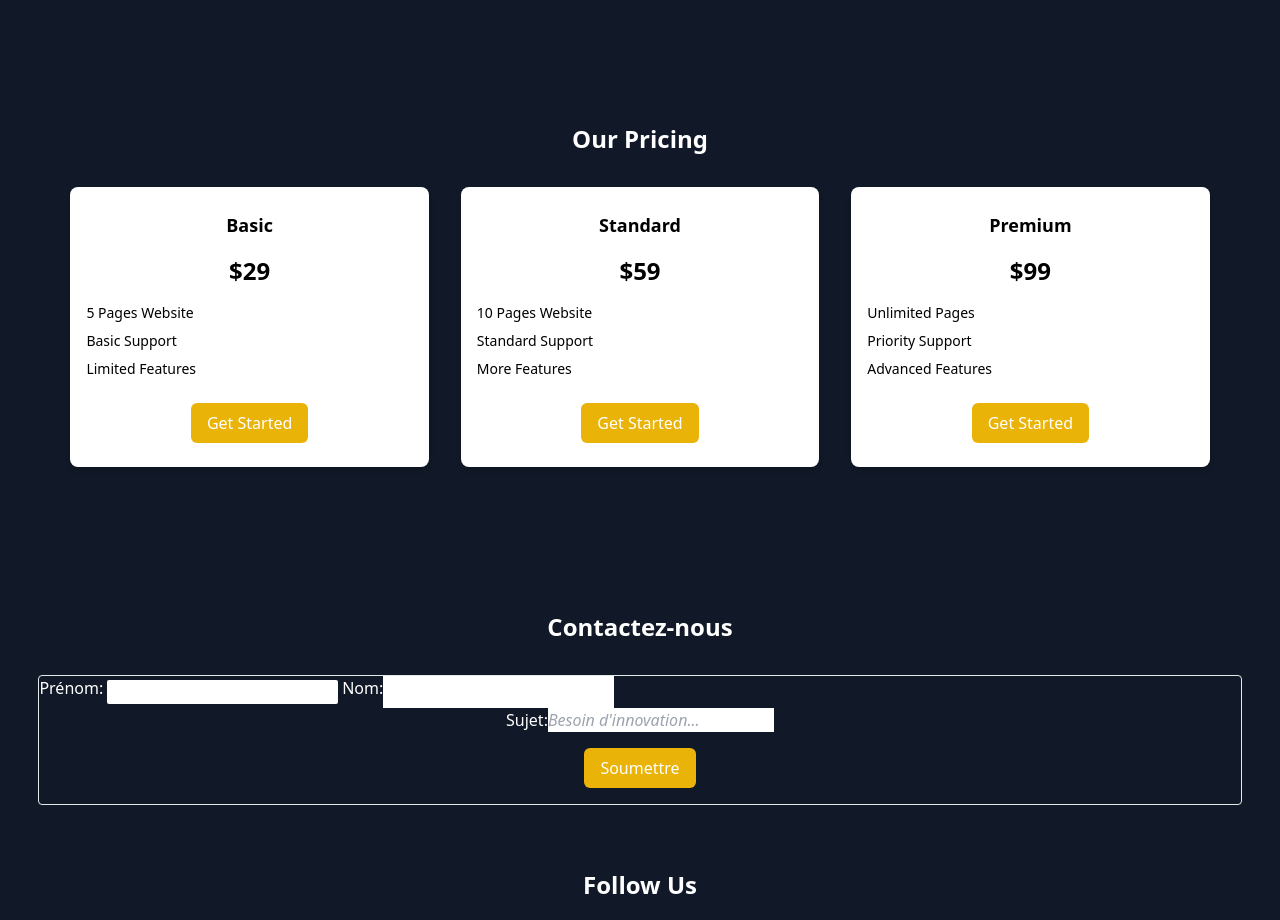
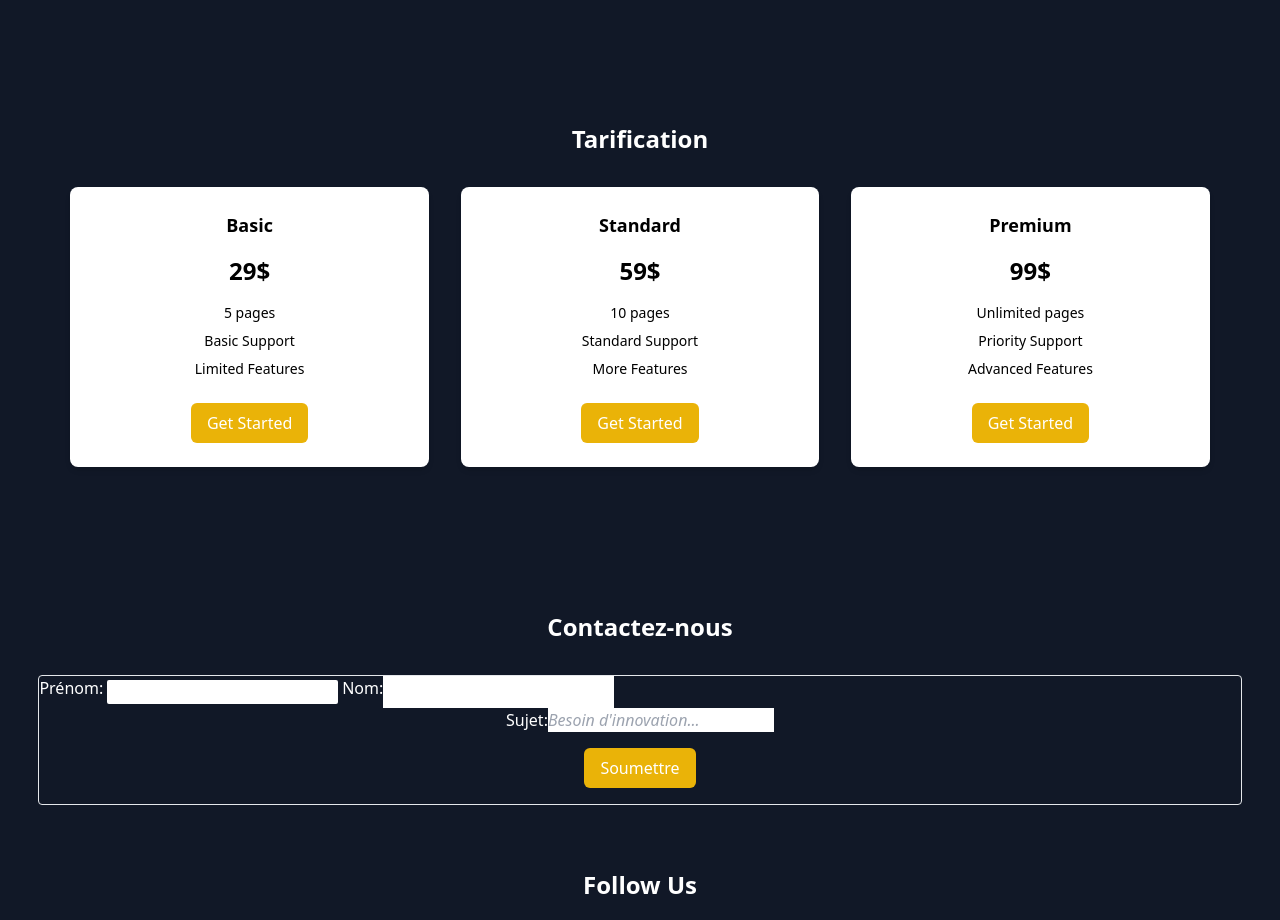
Before and after one commit to code-amin/AgenceX, a React (Create React App) app in the folder agence/: page / in a window 1280 px wide. Shown: the part 2340-3260 px from the top of the page. Built offline with nearby package versions, Linux system fonts and the light colour scheme; a web font is replaced by a local one.

Commit message:
pricing added

```diff
--- a/agence/src/Pricing.js
+++ b/agence/src/Pricing.js
@@ -4,33 +4,33 @@ const Pricing = ({ onSelectPlan, plan }) => {
   };
 
   const basic = {
-    // name: "Basic",
-    // price: "29$",
-    // pages: "5",
-    // support: "Basic Support",
-    // features: "Limited Features",
+    name: "Basic",
+    price: "29$",
+    pages: "5 pages",
+    support: "Basic Support",
+    features: "Limited Features",
     fr: "Plan de base - 29$",
   };
   const standard = {
-    // name: "Standard",
-    // price: "59$",
-    // pages: "10",
-    // support: "Standard Support",
-    // features: "More Features",
+    name: "Standard",
+    price: "59$",
+    pages: "10 pages",
+    support: "Standard Support",
+    features: "More Features",
     fr: "Plan Standard - 59$",
   };
   const premium = {
-    // name: "Premium",
-    // price: "99$",
-    // pages: "Unlimited",
-    // support: "Priority Support",
-    // features: "Advanced Features",
+    name: "Premium",
+    price: "99$",
+    pages: "Unlimited pages",
+    support: "Priority Support",
+    features: "Advanced Features",
     fr: "Plan Premium - 99$",
   };
   return (
     <div id="pricing" className="bg-gray-900 py-8 pt-24">
       <h2 className="text-2xl font-bold text-white text-center mb-8">
-        Our Pricing
+        Tarification
       </h2>
       <div className="text-black flex flex-col md:flex-row justify-center mx-4">
         {/* Package 1 */}
@@ -44,13 +44,13 @@ const Pricing = ({ onSelectPlan, plan }) => {
             handlePlan(basic.fr);
           }}
         >
-          <div className="py-6 px-4 hover:cursor-pointer">
-            <h3 className="text-lg font-semibold text-center mb-4">Basic</h3>
-            <p className="text-2xl font-bold text-center mb-4">$29</p>
+          <div className="py-6 px-4 hover:cursor-pointer text-center" >
+            <h3 className="text-lg font-semibold text-center mb-4">{basic.name}</h3>
+            <p className="text-2xl font-bold text-center mb-4">{basic.price}</p>
             <ul className="text-sm">
-              <li className="mb-2">5 Pages Website</li>
-              <li className="mb-2">Basic Support</li>
-              <li className="mb-2">Limited Features</li>
+              <li className="mb-2">{basic.pages}</li>
+              <li className="mb-2">{basic.support}</li>
+              <li className="mb-2">{basic.features}</li>
             </ul>
             <button className="block mx-auto bg-yellow-500 text-white py-2 px-4 mt-6 rounded-md hover:bg-yellow-400">
               Get Started
@@ -60,7 +60,7 @@ const Pricing = ({ onSelectPlan, plan }) => {
 
         {/* Package 2 */}
         <div
-          className={`bg-white shadow-md rounded-lg w-full md:w-1/3 md:mx-4 mb-4 hover:cursor-pointer ${
+          className={`bg-white shadow-md rounded-lg w-full md:w-1/3 md:mx-4 mb-4 ${
             plan === standard.fr
               ? "outline outline-offset-4 outline-yellow-400 "
               : "outline-none"
@@ -69,13 +69,13 @@ const Pricing = ({ onSelectPlan, plan }) => {
             handlePlan(standard.fr);
           }}
         >
-          <div className="py-6 px-4">
-            <h3 className="text-lg font-semibold text-center mb-4">Standard</h3>
-            <p className="text-2xl font-bold text-center mb-4">$59</p>
+          <div className="py-6 px-4 hover:cursor-pointer text-center" >
+            <h3 className="text-lg font-semibold text-center mb-4">{standard.name}</h3>
+            <p className="text-2xl font-bold text-center mb-4">{standard.price}</p>
             <ul className="text-sm">
-              <li className="mb-2">10 Pages Website</li>
-              <li className="mb-2">Standard Support</li>
-              <li className="mb-2">More Features</li>
+              <li className="mb-2">{standard.pages}</li>
+              <li className="mb-2">{standard.support}</li>
+              <li className="mb-2">{standard.features}</li>
             </ul>
             <button className="block mx-auto bg-yellow-500 text-white py-2 px-4 mt-6 rounded-md hover:bg-yellow-400">
               Get Started
@@ -85,7 +85,7 @@ const Pricing = ({ onSelectPlan, plan }) => {
 
         {/* Package 3 */}
         <div
-          className={`bg-white shadow-md rounded-lg w-full md:w-1/3 md:mx-4 mb-4 hover:cursor-pointer ${
+          className={`bg-white shadow-md rounded-lg w-full md:w-1/3 md:mx-4 mb-4 ${
             plan === premium.fr
               ? "outline outline-offset-4 outline-yellow-400 "
               : "outline-none"
@@ -94,13 +94,13 @@ const Pricing = ({ onSelectPlan, plan }) => {
             handlePlan(premium.fr);
           }}
         >
-          <div className="py-6 px-4">
-            <h3 className="text-lg font-semibold text-center mb-4">Premium</h3>
-            <p className="text-2xl font-bold text-center mb-4">$99</p>
+          <div className="py-6 px-4 hover:cursor-pointer text-center" >
+            <h3 className="text-lg font-semibold text-center mb-4">{premium.name}</h3>
+            <p className="text-2xl font-bold text-center mb-4">{premium.price}</p>
             <ul className="text-sm">
-              <li className="mb-2">Unlimited Pages</li>
-              <li className="mb-2">Priority Support</li>
-              <li className="mb-2">Advanced Features</li>
+              <li className="mb-2">{premium.pages}</li>
+              <li className="mb-2">{premium.support}</li>
+              <li className="mb-2">{premium.features}</li>
             </ul>
             <button className="block mx-auto bg-yellow-500 text-white py-2 px-4 mt-6 rounded-md hover:bg-yellow-400">
               Get Started
```
